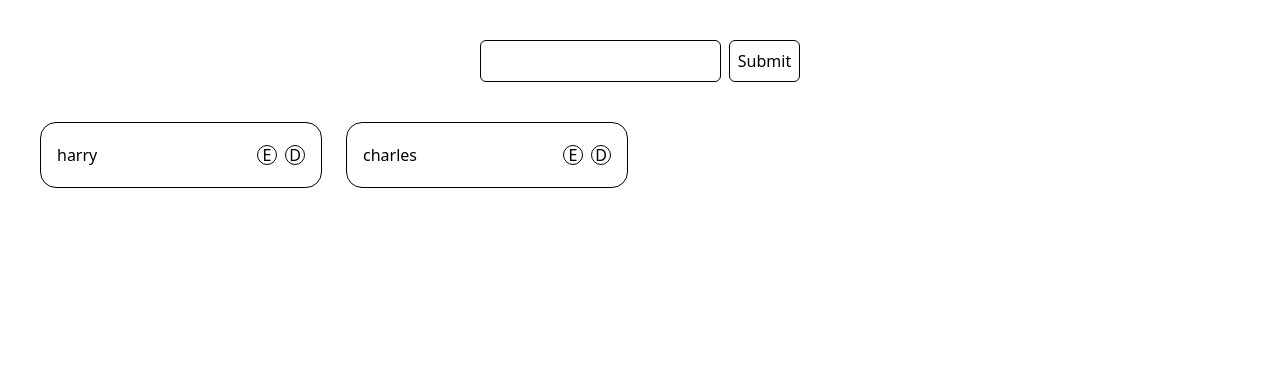
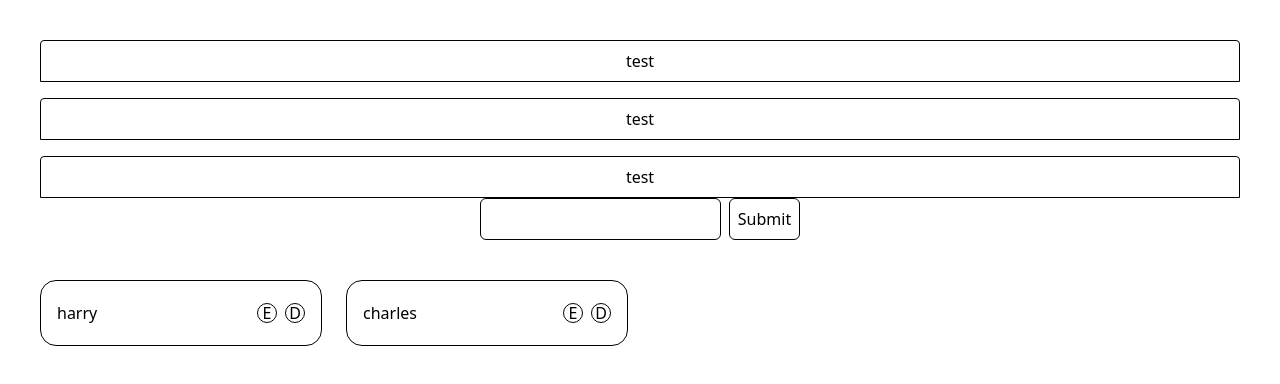
Before and after one commit to powerfultraveling/react-base, a React (Vite) app: page / in a window 1280 px wide. Shown: the top 384 px of the page. Built offline with nearby package versions, Linux system fonts and the light colour scheme; data requests are answered from the project's data file.

Commit message:
add Accordion and Button page; add SAccrodion

```diff
--- a/src/App.tsx
+++ b/src/App.tsx
@@ -1,4 +1,4 @@
-// import { v4 as uuid } from "uuid";
+import AccordionPage from './pages/AccordionsPage'
 import axios from 'axios'
 import { useEffect, useState } from 'react'
 
@@ -58,6 +58,7 @@ function App() {
 
   return (
     <div className="px-10 py-10">
+      <AccordionPage />
       <div className="flex justify-center mb-10">
         <SearchForm handleSubmit={addBook} />
       </div>
--- /dev/null
+++ b/src/components/Share/SAccordion.tsx
@@ -0,0 +1,24 @@
+import { useState } from 'react'
+
+import type { ReactNode } from 'react'
+
+interface Props {
+  title: string | ReactNode
+  content: string | ReactNode
+}
+
+function SAccordion({ title, content }: Props) {
+  const [isOpened, setIsOpened] = useState(false)
+
+  const openedClass = 'max-h-[1000px]'
+  const closeClass = 'max-h-0 overflow-hidden'
+
+  return (
+    <div>
+      <div onClick={() => setIsOpened(!isOpened)}>{title}</div>
+      <div className={isOpened ? openedClass : closeClass}>{content}</div>
+    </div>
+  )
+}
+
+export default SAccordion
--- /dev/null
+++ b/src/components/Share/SDependentAccordion.tsx
@@ -0,0 +1,25 @@
+import type { AccordionItem } from '../../libs/types'
+
+interface Props {
+  accordionItem: AccordionItem
+  isOpened: boolean
+  handleClick: (id: string) => void
+}
+
+function SDependentAccordion({ accordionItem, isOpened, handleClick }: Props) {
+  const openedClass = 'max-h-[1000px]'
+  const closeClass = 'max-h-0 overflow-hidden'
+
+  const { id, title, content } = accordionItem
+
+  return (
+    <div>
+      <button className="block w-full" onClick={() => handleClick(id)}>
+        {title}
+      </button>
+      <div className={isOpened ? openedClass : closeClass}>{content}</div>
+    </div>
+  )
+}
+
+export default SDependentAccordion
--- /dev/null
+++ b/src/pages/AccordionsPage.tsx
@@ -0,0 +1,59 @@
+import { useState } from 'react'
+import SDependentAccordion from '../components/Share/SDependentAccordion'
+
+function AccordionPage() {
+  const INITIAL_VALUE = null
+  const [active, setActive] = useState<null | string>(INITIAL_VALUE)
+
+  // TODO: fake data
+  const items = [
+    {
+      id: '1',
+      title: 'test',
+      content: 'ds kj jkjdsk dslkj l djslk jkdjslk j'
+    },
+    {
+      id: '2',
+      title: 'test',
+      content: 'ds kj jkjdsk dslkj l djslk jkdjslk j'
+    },
+    {
+      id: '3',
+      title: 'test',
+      content: 'ds kj jkjdsk dslkj l djslk jkdjslk j'
+    }
+  ]
+
+  function handleAccordionChange(id: string) {
+    if (active === id) {
+      return setActive(INITIAL_VALUE)
+    }
+
+    setActive(id)
+  }
+
+  const renderedElements = items.map((item) => {
+    const isOpened = item.id === active
+    const baseTitleClass = 'border border-black rounded-t p-2'
+
+    const title = (
+      <div className={isOpened ? `${baseTitleClass} border-b-0` : baseTitleClass}>{item.title}</div>
+    )
+    const content = <div className="border border-black rounded-b p-2">{item.content}</div>
+
+    const accordionItem = { ...item, title, content }
+
+    return (
+      <SDependentAccordion
+        accordionItem={accordionItem}
+        handleClick={handleAccordionChange}
+        isOpened={active === item.id}
+        key={item.id}
+      />
+    )
+  })
+
+  return <div className="space-y-4">{renderedElements}</div>
+}
+
+export default AccordionPage
--- /dev/null
+++ b/src/pages/ButtonsPage.tsx
@@ -0,0 +1,5 @@
+function ButtonsPage() {
+  return <div></div>
+}
+
+export default ButtonsPage
```
Also changed, not shown: src/libs/types.ts (+8 -0 lines).
